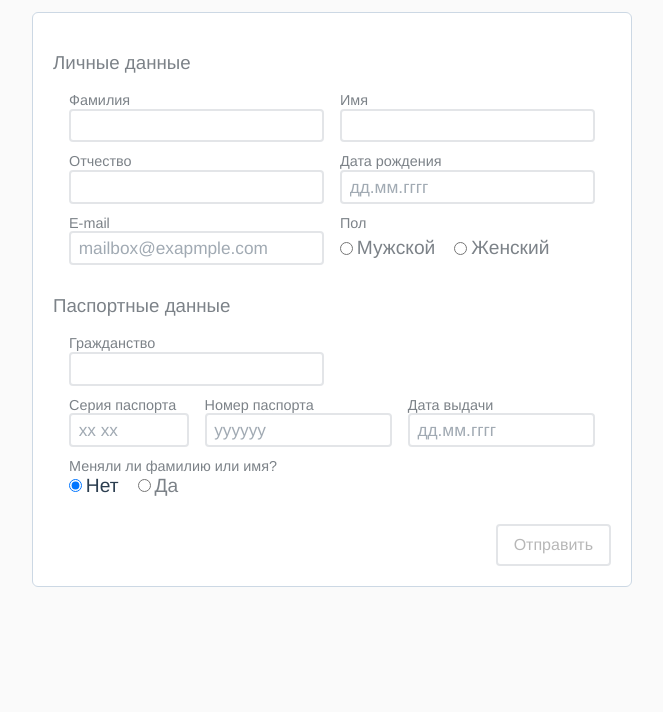
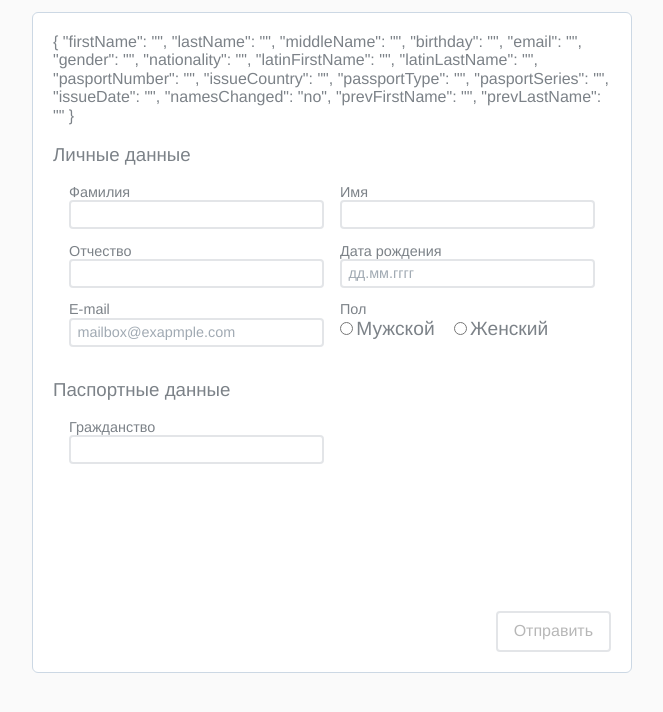
Before and after one commit to ozon-edu-vue-2021/required-task-4-i-hauryliuk, a Vue app: page / in a window 1280 px wide. Shown: the top 712 px of the page, without its empty margins (308-971 px from the left). Built offline with nearby package versions, Linux system fonts and the light colour scheme.

Commit message:
feat: implement `Form` component using `Dropdown` component

```diff
--- a/package.json
+++ b/package.json
@@ -11,6 +11,7 @@
     "core-js": "^3.6.5",
     "normalize.css": "^8.0.1",
     "vue": "^2.6.11",
+    "vue-click-outside": "^1.1.0",
     "vue-svg-loader": "^0.16.0",
     "vuedraggable": "^2.24.3"
   },
--- a/src/components/Dropdown.vue
+++ b/src/components/Dropdown.vue
@@ -1,5 +1,5 @@
 <template>
-  <div class="dropdown">
+  <div class="dropdown" v-click-outside="closeDropdown">
     <label
       class="dropdown__label"
       :for="$attrs['input-id']"
@@ -41,6 +41,8 @@
 </template>
 
 <script>
+  import ClickOutside from 'vue-click-outside';
+
   export default {
     inheritAttrs: false,
     props: {
@@ -54,7 +56,7 @@
     data() {
       return {
         isDropdownOpened: false,
-        selectedValue: null,
+        selectedValue: '',
       };
     },
     methods: {
@@ -64,11 +66,24 @@
       itemClickHandler(item) {
         if (item) {
           this.selectedValue = item.value;
-          this.$emit('input', item.value);
         }
+        this.closeDropdown();
+      },
+      closeDropdown() {
         this.isDropdownOpened = false;
       },
-    }
+    },
+    watch: {
+      isDropdownOpened(newVal) {
+        newVal ? this.$emit('dropdown-closed', false) : this.$emit('dropdown-closed', true);
+      },
+      selectedValue() {
+        this.$emit('input', this.selectedValue);
+      }
+    },
+    directives: {
+      ClickOutside,
+    },
   };
 </script>
 
@@ -78,7 +93,6 @@
     flex-direction: column;
     position: relative;
     width: 100%;
-    margin-bottom: 0.7em;
   }
   .dropdown__label {
     color: inherit;
--- a/src/components/Form.vue
+++ b/src/components/Form.vue
@@ -1,35 +1,36 @@
 <template>
   <form class="form" autocomplete="off">
+    <div style="pading: 1em;">{{formData}}</div>
     <h3>Личные данные</h3>
     <div class="field-set">
       <div class="field">
         <label for="last-name">Фамилия</label>
-        <input id="last-name" type="text" required>
+        <input v-model="formData.lastName" id="last-name" type="text" required>
       </div>
       <div class="field">
         <label for="first-name">Имя</label>
-        <input id="first-name" type="text" required>
+        <input v-model="formData.firstName" id="first-name" type="text" required>
       </div>
       <div class="field">
         <label for="middle-name">Отчество</label>
-        <input id="middle-name" type="text" required>
+        <input v-model="formData.middleName" id="middle-name" type="text" required>
       </div>
       <div class="field">
         <label for="birthday">Дата рождения</label>
-        <input id="birthday" type="text" placeholder="дд.мм.гггг" required>
+        <input v-model="formData.birthday" id="birthday" type="text" placeholder="дд.мм.гггг" required>
       </div>
       <div class="field">
         <label for="email">E-mail</label>
-        <input id="email" type="email" placeholder="mailbox@exapmple.com" required>
+        <input v-model="formData.email" id="email" type="email" placeholder="mailbox@exapmple.com" required>
       </div>
       <div class="field">
         <span>Пол</span>
         <div class="radio-group">
           <div class="radio-group__item">
-            <input id="male" type="radio" name="gender" required><label for="male">Мужской</label>
+            <input v-model="formData.gender" id="male" type="radio" value="male" required><label for="male">Мужской</label>
           </div>
           <div class="radio-group__item">
-            <input id="female" type="radio" name="gender"><label for="female">Женский</label>
+            <input v-model="formData.gender" id="female" type="radio" value="female"><label for="female">Женский</label>
           </div>
         </div>
       </div>
@@ -37,85 +38,210 @@
     <h3>Паспортные данные</h3>
     <div class="field-set">
       <div class="field">
-        <label for="pp-nationality">Гражданство</label>
-        <input id="pp-nationality" type="text">
+        <Dropdown
+          input-id="nationality"
+          label="Гражданство"
+          v-model="formData.nationality"
+          :items="nationalities"
+          @dropdown-closed="nationalityDropdownCloseHandler"
+        />
       </div>
-      <div v-if="isNotRussian" class="nation-specific nation-specific_not-russian">
+      <div v-if="isNationalitySelected" class="nation-specific">
+        <div v-if="isNotRussian" class="not-russian">
           <div class="field">
             <label for="latin-last-name">Фамилия на латинице</label>
-          <input id="latin-last-name" type="text" required>
+            <input v-model="formData.latinLastName" id="latin-last-name" type="text" required>
           </div>
           <div class="field">
             <label for="latin-first-name">Имя на латинице</label>
-          <input id="latin-first-name" type="text" required>
+            <input v-model="formData.latinFirstName" id="latin-first-name" type="text" required>
           </div>
           <div class="field">
             <label for="pp-number">Номер паспорта</label>
-          <input id="pp-number" type="text" required>
+            <input v-model="formData.pasportNumber" id="pp-number" type="text" required>
           </div>
           <div class="field">
-          <label for="pp-issue-country">Страна выдачи</label>
-          <input id="pp-issue-country" type="text" required>
+            <Dropdown
+              input-id="issue-country"
+              label="Страна выдачи"
+              v-model="formData.issueСountry"
+              :items="nationalities"
+            />
           </div>
           <div class="field">
-          <label for="pp-type">Тип паспорта</label>
-          <input id="pp-type" type="text" required>
+            <Dropdown
+              input-id="passport-type"
+              label="Тип паспорта"
+              v-model="formData.passportType"
+              :items="passportTypes"
+            />
           </div>
         </div>
-      <div v-else class="nation-specific nation-specific_russian">
+        <div v-else class="russian">
           <div class="field field_pp-series">
             <label for="pp-series">Серия паспорта</label>
-          <input id="pp-series" type="text" placeholder="xx xx" required>
+            <input v-model="formData.pasportSeries" id="pp-series" type="text" placeholder="xx xx" required>
           </div>
           <div class="field field_pp-number">
             <label for="pp-number">Номер паспорта</label>
-          <input id="pp-number" type="text" placeholder="yyyyyy" required>
+            <input v-model="formData.pasportNumber" id="pp-number" type="text" placeholder="yyyyyy" required>
           </div>
           <div class="field field_pp-issue-date">
             <label for="pp-issue-date">Дата выдачи</label>
-          <input id="pp-issue-date" type="text" placeholder="дд.мм.гггг" required>
+            <input v-model="formData.issueDate" id="pp-issue-date" type="text" placeholder="дд.мм.гггг" required>
           </div>
         </div>
         <div class="field">
           <span>Меняли ли фамилию или имя?</span>
           <div class="radio-group">
             <div class="radio-group__item">
-            <input v-model="namesChangedAnswer" id="names-changed-no" type="radio" name="names-changed" value="no" required><label for="names-changed-no">Нет</label>
+              <input v-model="formData.namesChanged" id="names-changed-no" type="radio" value="no" required><label for="names-changed-no">Нет</label>
             </div>
             <div class="radio-group__item">
-            <input v-model="namesChangedAnswer" id="names-changed-yes" type="radio" name="names-changed" value="yes"><label for="names-changed-yes">Да</label>
+              <input v-model="formData.namesChanged" id="names-changed-yes" type="radio" value="yes"><label for="names-changed-yes">Да</label>
             </div>
           </div>
         </div>
         <div v-if="isNamesChanged" class="prev-names">
           <div class="field">
             <label for="prev-last-name">Фамилия</label>
-          <input id="prev-last-name" type="text">
+            <input v-model="formData.prevLastName" id="prev-last-name" type="text">
           </div>
           <div class="field">
             <label for="prev-first-name">Имя</label>
-          <input id="prev-first-name" type="text">
+            <input v-model="formData.prevFirstName" id="prev-first-name" type="text">
           </div>
         </div>
+
+      </div>
+
     </div>
     <div class="form-footer">
-      <button id="submit-btn" class="send-btn" type="submit" disabled>Отправить</button>
+      <button id="submit-btn" class="send-btn" type="submit" :disabled="!isSubmitPossible">Отправить</button>
     </div>
   </form>
 </template>
 
 <script>
+import Dropdown from './Dropdown.vue';
+import citizenships from '@/assets/data/citizenships.json';
+import passportTypesData from '@/assets/data/passport-types.json';
+
 export default {
+  components: {
+    Dropdown,
+  },
   data() {
     return {
-      namesChangedAnswer: 'no',
-      isNotRussian: false,
+      nationalities: null,
+      passportTypes: null,
+      isNationalityDropdownClosed: true,
+      formData: {
+        firstName: '',
+        lastName: '',
+        middleName: '',
+        birthday: '',
+        email: '',
+        gender: '',
+        nationality: '',
+        latinFirstName: '',
+        latinLastName: '',
+        pasportNumber: '',
+        issueСountry: '',
+        passportType: '',
+        pasportSeries: '',
+        issueDate: '',
+        namesChanged: 'no',
+        prevFirstName: '',
+        prevLastName: '',
+      },
     };
   },
+  created() {
+    this.nationalities = citizenships.map((item) => ({
+      id: item.id,
+      value: item.nationality,
+    }));
+    this.passportTypes = passportTypesData.map((item) => ({
+      id: item.id,
+      value: item.type,
+    }));
+  },
   computed: {
+    isNationalitySelected() {
+      return this.formData.nationality !== '' && this.isNationalityDropdownClosed;
+    },
     isNamesChanged() {
-      return this.namesChangedAnswer === 'no' ? false : true;
+      return this.formData.namesChanged === 'no' ? false : true;
     },
+    isNotRussian() {
+      return this.formData.nationality !== 'Russia';
+    },
+    isCommonFieldsFilled() {
+      return Boolean(
+        (
+          this.formData.lastName
+          && this.formData.firstName
+          && this.formData.middleName
+          && this.formData.birthday
+          && this.formData.email
+          && this.formData.gender
+        )
+          &&
+        (
+          this.formData.namesChanged === 'no'
+          || this.formData.namesChanged === 'yes'
+          && (this.formData.prevLastName || this.formData.prevFirstName))
+        );
+    },
+    isNationalFieldsFilled() {
+      if (this.formData.nationality) {
+        return this.isNotRussian
+          ? Boolean(
+            this.formData.latinLastName
+            && this.formData.latinFirstName
+            && this.formData.pasportNumber
+            && this.formData.issueСountry
+            && this.formData.passportType
+          )
+          : Boolean(
+            this.formData.pasportSeries
+            && this.formData.pasportNumber
+            && this.formData.issueDate
+          );
+      }
+      return false
+    },
+    isSubmitPossible() {
+      return this.isCommonFieldsFilled && this.isNationalFieldsFilled;
+    },
+
+  },
+  methods: {
+    nationalityDropdownCloseHandler(val) {
+      this.isNationalityDropdownClosed = val;
+    },
+  },
+  watch: {
+    isNamesChanged(newVal) {
+      if (!newVal) {
+        this.formData.prevLastName = '';
+        this.formData.prevFirstName = '';
+      }
+    },
+    isNotRussian(newVal) {
+      if (newVal) {
+        this.formData.pasportSeries = '';
+        this.formData.pasportNumber = '';
+        this.formData.issueDate = '';
+      } else {
+        this.formData.latinLastName = '';
+        this.formData.latinFirstName = '';
+        this.formData.pasportNumber = '';
+        this.formData.issueСountry = '';
+        this.formData.passportType = '';
+      }
+    }
   },
 };
 </script>
@@ -138,12 +264,14 @@ h3 {
     display: grid;
     grid-template-columns: 1fr 1fr;
     column-gap: 1em;
+    align-items: start;
+    min-height: 11em;
     padding: 0 1em;
   }
   .nation-specific {
     grid-column: 1 / span 2;
   }
-.nation-specific_russian {
+  .russian {
     display: grid;
     grid-template-columns: repeat(8, 1fr);
     column-gap: 1em;
@@ -157,7 +285,7 @@ h3 {
   .field_pp-issue-date {
     grid-column: 6 / span 3;
   }
-.nation-specific_not-russian {
+  .not-russian {
     display: grid;
     grid-template-columns: 1fr 1fr;
     column-gap: 1em;
@@ -167,28 +295,8 @@ h3 {
     flex-direction: column;
     margin-bottom: 0.7em;
   }
-label,
   span {
     font-size: 0.9em;
-}
-input {
-  width: 100%;
-  padding: 0.2em 0.4em;
-  border-color: rgba(161, 170, 179, 0.3);
-  border-style: solid;
-  border-radius: 4px;
-  font-size: 1.2em;
-  color: #2c3e50;
-  background-color: transparent;
-}
-input::placeholder {
-  font-size: 0.9em;
-  color:#a1aab3;
-}
-input:focus {
-  border-color: #7794b1;
-  outline: none;
-  background-color: transparent;
   }
   .radio-group {
     display: flex;
@@ -231,3 +339,28 @@ input[type="radio"]:checked ~ label {
     border-color: rgba(161, 170, 179, 0.3);
   }
 </style>
+
+<style>
+  label {
+    font-size: 0.9em;
+  }
+  input {
+    width: 100%;
+    padding: 0.2em 0.4em;
+    border-color: rgba(161, 170, 179, 0.3);
+    border-style: solid;
+    border-radius: 4px;
+    font-size: 1.2em;
+    color: #2c3e50;
+    background-color: transparent;
+  }
+  input::placeholder {
+    font-size: 0.9em;
+    color:#a1aab3;
+  }
+  input:focus {
+    border-color: #7794b1;
+    outline: none;
+    background-color: transparent;
+  }
+</style>
```
Also changed, not shown: 1 other file (tests, documents, lock files or other folders). Lines whose indentation alone changed are shown as unchanged.
